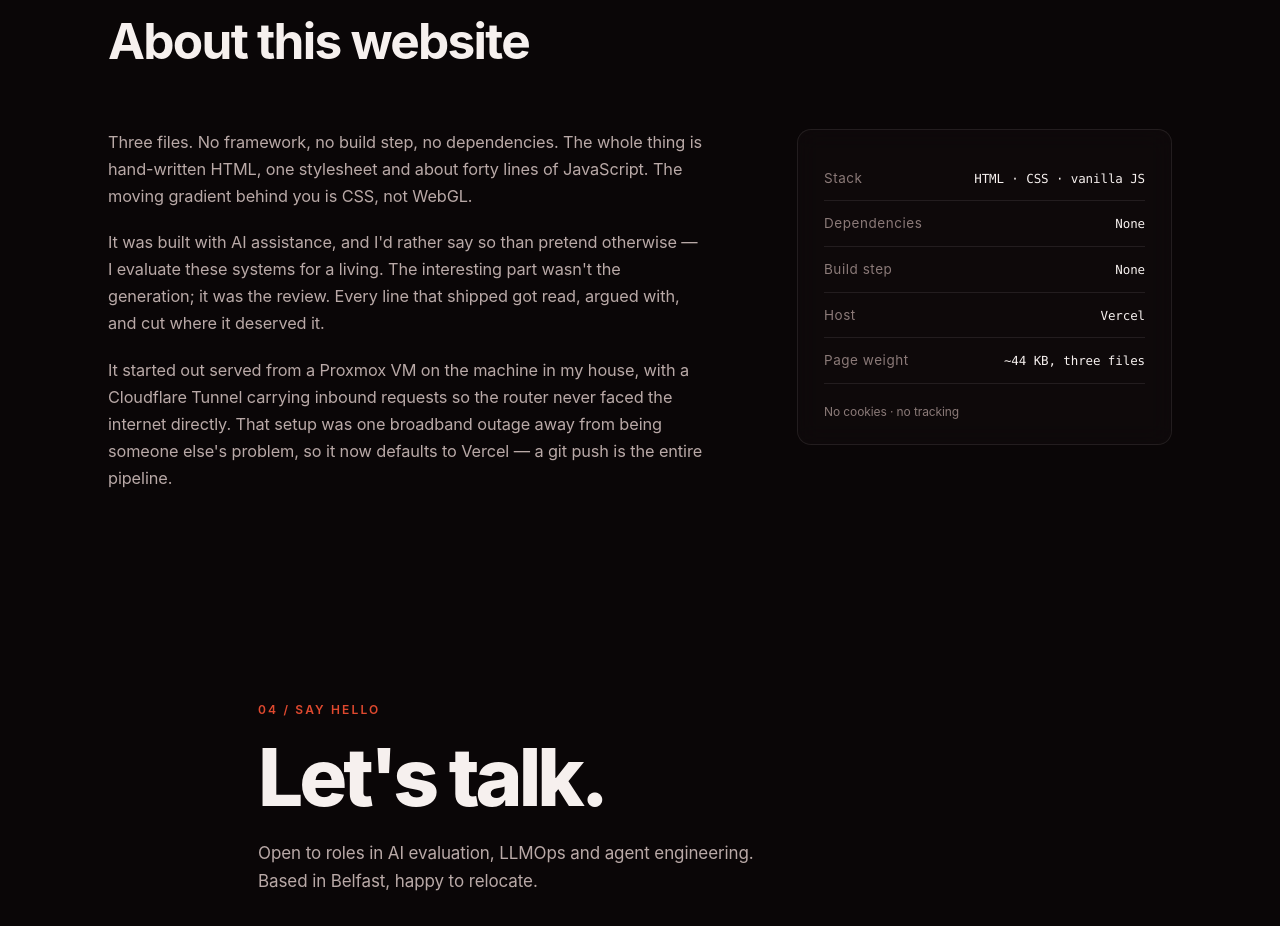
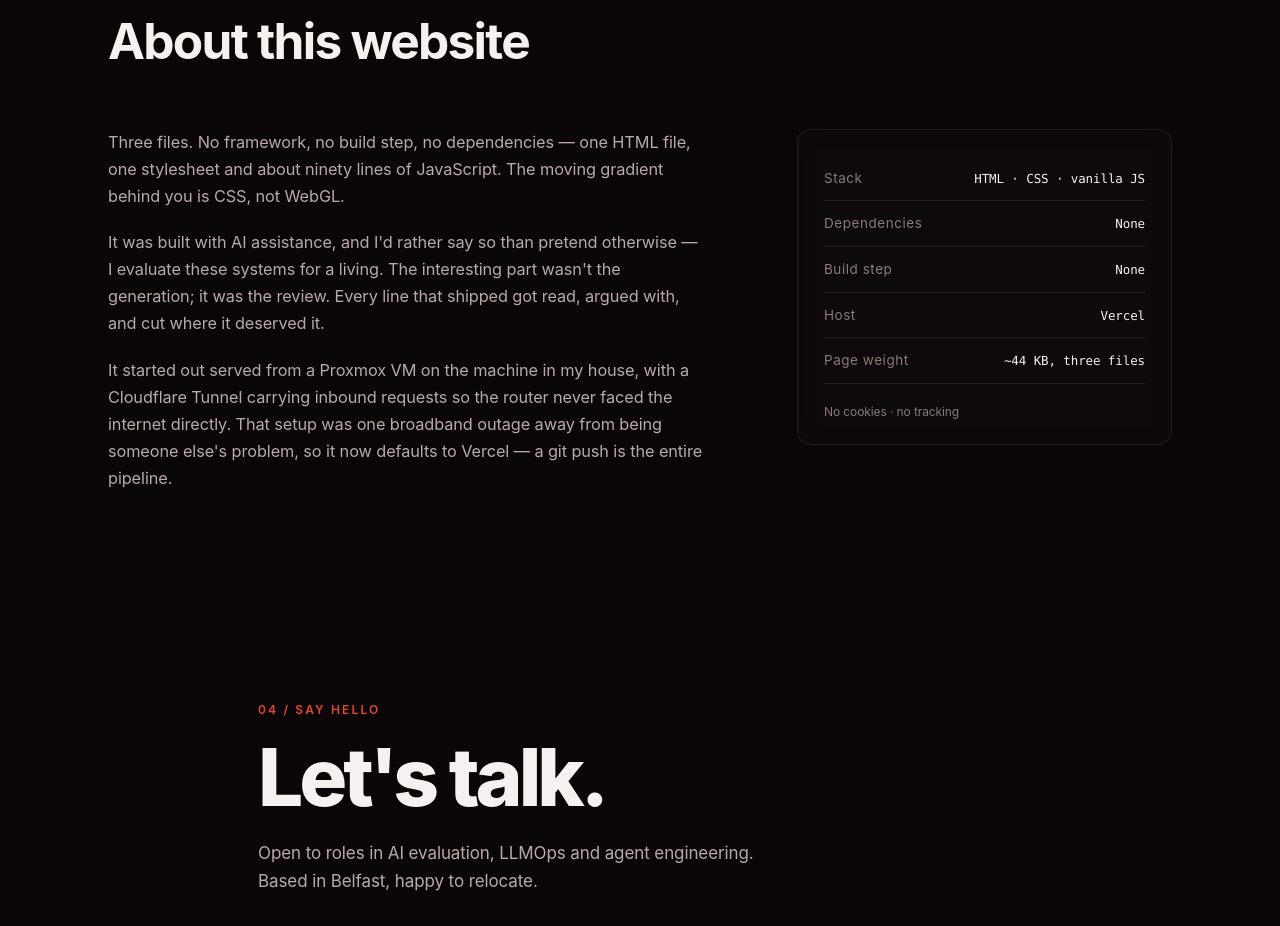
Before and after one commit to thomas-c-reid/personal-site, a plain HTML site: page index.html in a window 1280 px wide. Shown: the part 4088-5014 px from the top of the page. Drawn offline with Linux system fonts and the light colour scheme.

Commit message:
Fix colophon contradiction: drop hand-written claim, correct JS line count

```diff
--- a/index.html
+++ b/index.html
@@ -350,9 +350,9 @@
 
         <div class="colophon__prose">
           <p>
-            Three files. No framework, no build step, no dependencies. The whole
-            thing is hand-written HTML, one stylesheet and about forty lines of
-            JavaScript. The moving gradient behind you is CSS, not WebGL.
+            Three files. No framework, no build step, no dependencies &mdash;
+            one HTML file, one stylesheet and about ninety lines of JavaScript.
+            The moving gradient behind you is CSS, not WebGL.
           </p>
           <p>
             <!-- CONTENT SLOT: the build-story paragraph. -->
```
